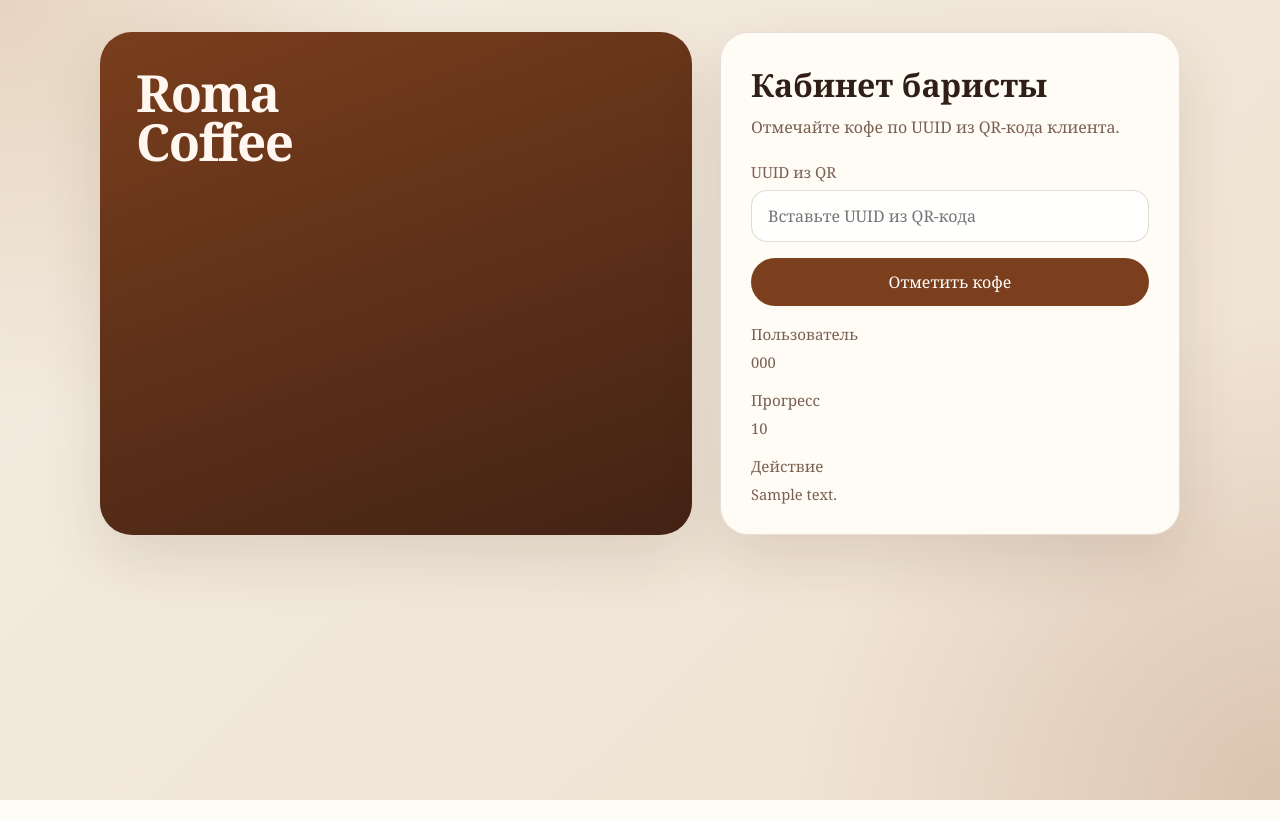
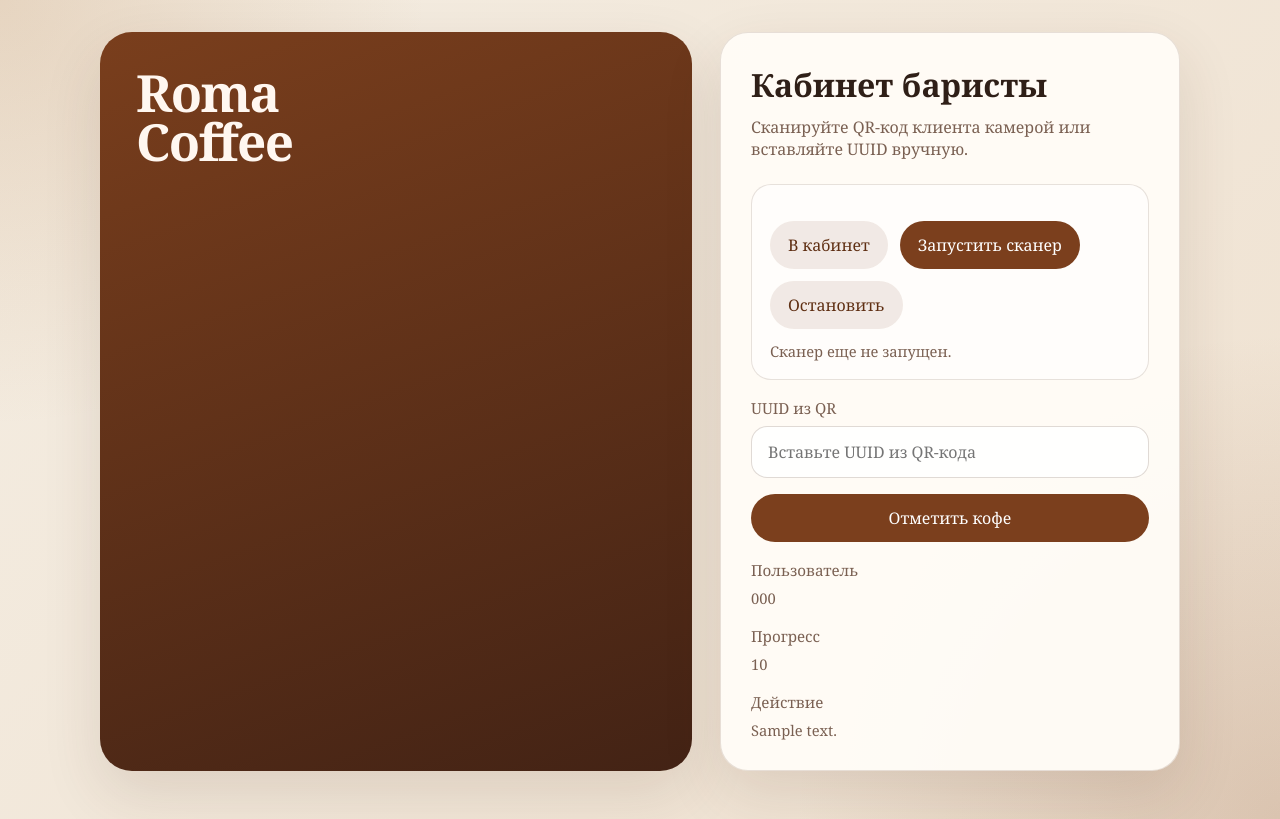
Before and after one commit to faiver-90/roma_coffee, a Django app: template templates/auth/barista_dashboard.html in a window 1280 px wide. Run offline with Django 5.2, Linux system fonts and the light colour scheme; tables that the repository leaves empty hold one stand-in row (values such as "Sample post"); the template is opened without the code that fills it: values that come from a table or form of the project are taken from there, most other values are stand-ins (such as "Sample title", 1, 10 or a date in 2020).

Commit message:
'create scaner qr'

```diff
--- a/config/settings.py
+++ b/config/settings.py
@@ -44,8 +44,8 @@ SECRET_KEY = get_env('DJANGO_SECRET_KEY', 'django-insecure-dev-key')
 # SECURITY WARNING: don't run with debug turned on in production!
 DEBUG = get_bool_env('DJANGO_DEBUG', True)
 
-# ALLOWED_HOSTS = get_list_env('DJANGO_ALLOWED_HOSTS', '127.0.0.1,localhost')
-ALLOWED_HOSTS = ["*"]
+ALLOWED_HOSTS = get_list_env('DJANGO_ALLOWED_HOSTS', '127.0.0.1,localhost')
+CSRF_TRUSTED_ORIGINS = get_list_env('DJANGO_CSRF_TRUSTED_ORIGINS', '')
 
 
 # Application definition
--- a/templates/auth/barista_dashboard.html
+++ b/templates/auth/barista_dashboard.html
@@ -1,11 +1,45 @@
 {% extends "auth/layout.html" %}
 {% block title %}Кабинет баристы | Roma Coffee{% endblock %}
+{% block extra_head %}
+{{ block.super }}
+<style>
+    .scanner-panel {
+        display: grid;
+        gap: 12px;
+        padding: 18px;
+        border: 1px solid rgba(87, 53, 31, 0.14);
+        border-radius: 20px;
+        background: rgba(255, 255, 255, 0.56);
+    }
+
+    .scanner-box {
+        overflow: hidden;
+        border-radius: 20px;
+        background: rgba(47, 31, 23, 0.08);
+    }
+
+    .scanner-status {
+        color: var(--muted);
+        font-size: 0.92rem;
+    }
+</style>
+{% endblock %}
 {% block auth_content %}
 <h2>Кабинет баристы</h2>
-<p>Отмечайте кофе по UUID из QR-кода клиента.</p>
+<p>Сканируйте QR-код клиента камерой или вставляйте UUID вручную.</p>
 
 <div class="stack">
-    <form method="post" class="auth-form">
+    <div class="scanner-panel">
+        <div class="scanner-box" id="qr-reader"></div>
+        <div class="button-row">
+            <a class="button button-secondary" href="{% url 'users:dashboard' %}">В кабинет</a>
+            <button class="button" type="button" id="start-scanner-button">Запустить сканер</button>
+            <button class="button button-secondary" type="button" id="stop-scanner-button">Остановить</button>
+        </div>
+        <div class="scanner-status" id="scanner-status">Сканер еще не запущен.</div>
+    </div>
+
+    <form method="post" class="auth-form" id="barista-scan-form">
         {% csrf_token %}
         {% include "components/form_errors.html" with form=form %}
         {% include "components/input.html" with field=form.qr_code_uuid %}
@@ -27,4 +61,89 @@
     </div>
     {% endif %}
 </div>
+
+<script src="https://unpkg.com/html5-qrcode" defer></script>
+<script>
+document.addEventListener("DOMContentLoaded", () => {
+    const startButton = document.getElementById("start-scanner-button");
+    const stopButton = document.getElementById("stop-scanner-button");
+    const status = document.getElementById("scanner-status");
+    const form = document.getElementById("barista-scan-form");
+    const input = document.getElementById("id_qr_code_uuid");
+
+    if (!startButton || !stopButton || !status || !form || !input) {
+        return;
+    }
+
+    let scanner = null;
+    let scannerRunning = false;
+
+    const setStatus = (message) => {
+        status.textContent = message;
+    };
+
+    const stopScanner = async () => {
+        if (!scanner || !scannerRunning) {
+            setStatus("Сканер остановлен.");
+            return;
+        }
+
+        try {
+            await scanner.stop();
+            await scanner.clear();
+        } catch (error) {
+            console.error(error);
+        }
+
+        scannerRunning = false;
+        setStatus("Сканер остановлен.");
+    };
+
+    const handleSuccess = async (decodedText) => {
+        input.value = decodedText.trim();
+        setStatus("QR-код считан. Отправляю отметку...");
+        await stopScanner();
+        form.submit();
+    };
+
+    const startScanner = async () => {
+        if (typeof Html5Qrcode === "undefined") {
+            setStatus("Не удалось загрузить библиотеку сканера. Проверьте интернет на телефоне.");
+            return;
+        }
+
+        if (scannerRunning) {
+            setStatus("Сканер уже запущен.");
+            return;
+        }
+
+        try {
+            scanner = new Html5Qrcode("qr-reader");
+            await scanner.start(
+                { facingMode: "environment" },
+                {
+                    fps: 10,
+                    qrbox: { width: 220, height: 220 },
+                    aspectRatio: 1,
+                },
+                handleSuccess,
+                () => {}
+            );
+            scannerRunning = true;
+            setStatus("Сканер запущен. Наведите камеру на QR-код.");
+        } catch (error) {
+            console.error(error);
+            setStatus("Не удалось запустить камеру. Проверьте разрешение браузера и HTTPS.");
+        }
+    };
+
+    startButton.addEventListener("click", startScanner);
+    stopButton.addEventListener("click", () => {
+        stopScanner();
+    });
+    window.addEventListener("beforeunload", () => {
+        stopScanner();
+    });
+});
+</script>
 {% endblock %}
--- a/users/urls.py
+++ b/users/urls.py
@@ -10,12 +10,14 @@ from .api import (
     RegisterApiView,
 )
 from .views import BaristaDashboardView, DashboardView, LoginView, LogoutView, PasswordResetView, RegisterView
+from .views import DashboardStateView
 
 app_name = 'users'
 
 urlpatterns = [
     path('barista/', BaristaDashboardView.as_view(), name='barista_dashboard'),
     path('dashboard/', DashboardView.as_view(), name='dashboard'),
+    path('dashboard/state/', DashboardStateView.as_view(), name='dashboard_state'),
     path('login/', LoginView.as_view(), name='login'),
     path('register/', RegisterView.as_view(), name='register'),
     path('logout/', LogoutView.as_view(), name='logout'),
```
Also changed, not shown: templates/auth/dashboard.html (+43 -3 lines), users/presenters.py (+12 -7 lines), users/views.py (+26 -7 lines), README.md.
